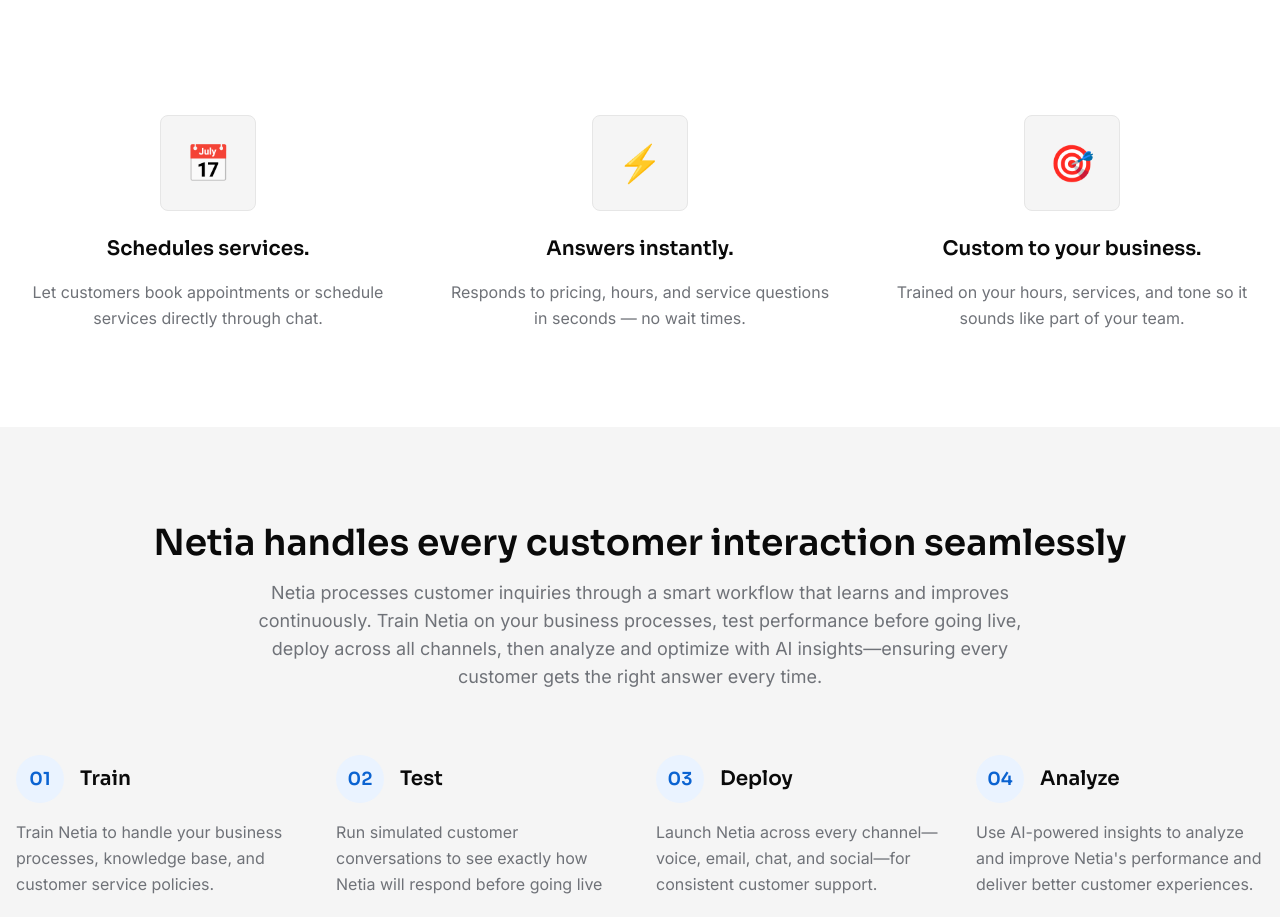
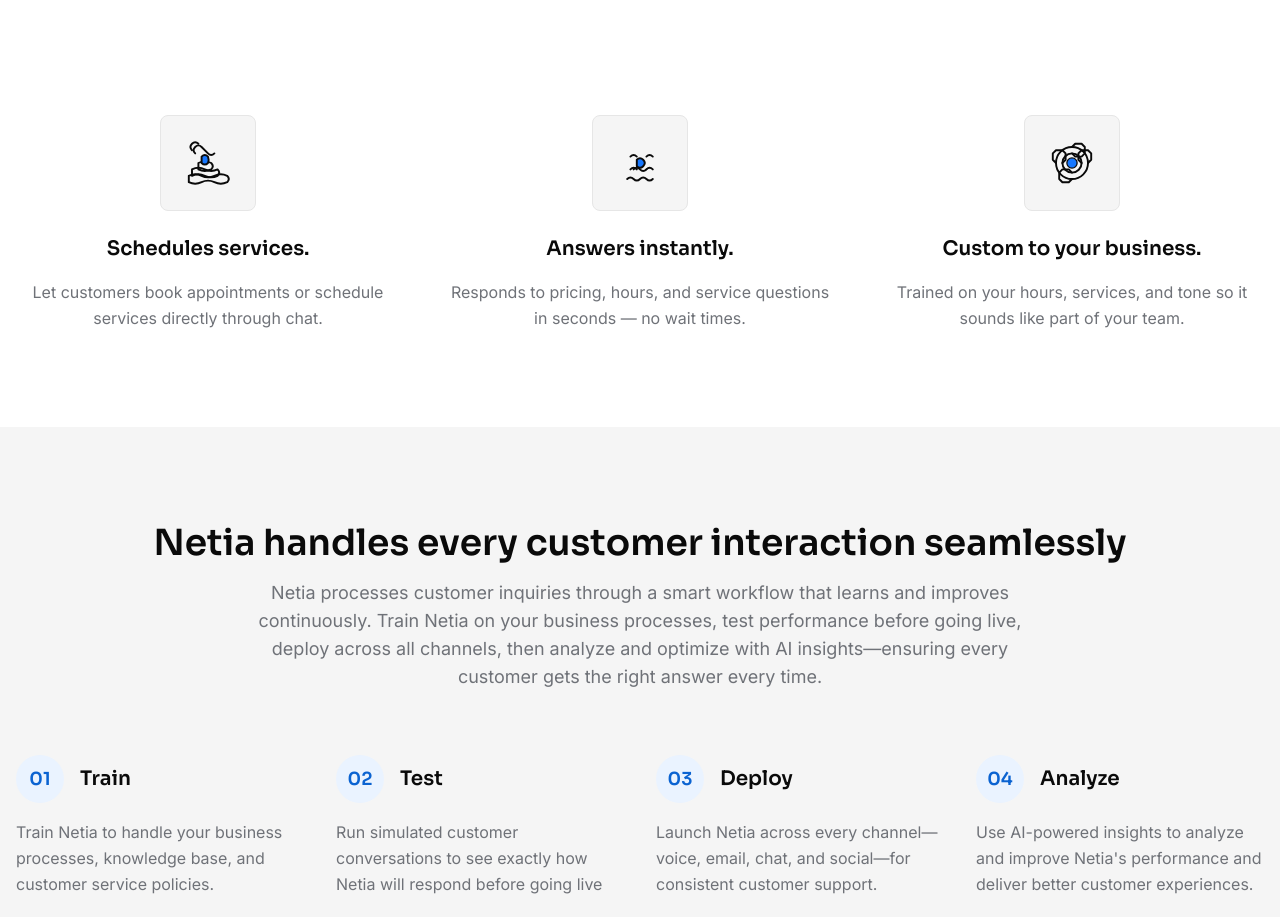
Before and after one commit to cabecaturbo/netiawebsite, a Next.js app: page / in a window 1280 px wide. Shown: the part 780-1697 px from the top of the page. Built offline with nearby package versions, Linux system fonts and the light colour scheme.

Commit message:
Update service icons to minimalist line art style with Netia brand colors

```diff
--- a/components/Features.tsx
+++ b/components/Features.tsx
@@ -3,17 +3,77 @@
     {
       title: "Schedules services.",
       description: "Let customers book appointments or schedule services directly through chat.",
-      icon: "📅"
+      icon: (
+        <svg viewBox="0 0 100 100" className="w-16 h-16">
+          <defs>
+            <style>{`
+              .stone { fill: none; stroke: #0a0a0a; stroke-width: 3; stroke-linecap: round; stroke-linejoin: round; }
+              .stone-filled { fill: #1677ff; stroke: #0a0a0a; stroke-width: 3; stroke-linecap: round; stroke-linejoin: round; }
+            `}</style>
+          </defs>
+          {/* Base stones */}
+          <path className="stone" d="M20 70 Q30 65 40 70 Q50 75 60 70 Q70 65 80 70 Q85 75 80 80 Q70 85 60 80 Q50 75 40 80 Q30 85 20 80 Z" />
+          <path className="stone" d="M25 60 Q35 55 45 60 Q55 65 65 60 Q70 65 65 70 Q55 75 45 70 Q35 65 25 70 Z" />
+          {/* Middle stone */}
+          <path className="stone" d="M35 50 Q45 45 55 50 Q60 55 55 60 Q45 65 35 60 Z" />
+          {/* Top stone with hand placing it */}
+          <path className="stone-filled" d="M40 40 Q45 35 50 40 Q52 45 50 50 Q45 55 40 50 Z" />
+          {/* Hand outline */}
+          <path className="stone" d="M30 35 Q25 30 30 25 Q35 20 40 25 Q45 30 50 35 Q55 40 60 35" strokeWidth="2" />
+          <path className="stone" d="M25 30 Q20 25 25 20 Q30 15 35 20" strokeWidth="2" />
+        </svg>
+      )
     },
     {
       title: "Answers instantly.",
       description: "Responds to pricing, hours, and service questions in seconds — no wait times.",
-      icon: "⚡"
+      icon: (
+        <svg viewBox="0 0 100 100" className="w-16 h-16">
+          <defs>
+            <style>{`
+              .bolt { fill: none; stroke: #0a0a0a; stroke-width: 3; stroke-linecap: round; stroke-linejoin: round; }
+              .bolt-filled { fill: #1677ff; stroke: #0a0a0a; stroke-width: 3; stroke-linecap: round; stroke-linejoin: round; }
+            `}</style>
+          </defs>
+          {/* Lightning bolt base */}
+          <path className="bolt" d="M30 75 Q35 70 40 75 Q45 80 50 75 Q55 70 60 75 Q65 80 70 75" />
+          {/* Lightning bolt middle */}
+          <path className="bolt" d="M40 60 Q45 55 50 60 Q55 65 60 60" />
+          {/* Lightning bolt top with energy burst */}
+          <path className="bolt-filled" d="M45 45 Q50 40 55 45 Q60 50 55 55 Q50 60 45 55 Z" />
+          {/* Energy lines */}
+          <path className="bolt" d="M35 40 Q40 35 45 40" strokeWidth="2" />
+          <path className="bolt" d="M60 40 Q65 35 70 40" strokeWidth="2" />
+          <path className="bolt" d="M35 60 Q40 55 45 60" strokeWidth="2" />
+          <path className="bolt" d="M60 60 Q65 55 70 60" strokeWidth="2" />
+        </svg>
+      )
     },
     {
       title: "Custom to your business.",
       description: "Trained on your hours, services, and tone so it sounds like part of your team.",
-      icon: "🎯"
+      icon: (
+        <svg viewBox="0 0 100 100" className="w-16 h-16">
+          <defs>
+            <style>{`
+              .gear { fill: none; stroke: #0a0a0a; stroke-width: 3; stroke-linecap: round; stroke-linejoin: round; }
+              .gear-filled { fill: #1677ff; stroke: #0a0a0a; stroke-width: 3; stroke-linecap: round; stroke-linejoin: round; }
+              .center { fill: #1677ff; stroke: #0a0a0a; stroke-width: 2; }
+            `}</style>
+          </defs>
+          {/* Outer gear ring */}
+          <circle className="gear" cx="50" cy="50" r="25" />
+          {/* Gear teeth */}
+          <path className="gear" d="M50 25 L55 20 L65 20 L70 25 L70 35 L65 40 L55 40 L50 35" strokeWidth="2" />
+          <path className="gear" d="M75 50 L80 45 L80 35 L75 30 L65 30 L60 35 L60 45 L65 50" strokeWidth="2" />
+          <path className="gear" d="M50 75 L45 80 L35 80 L30 75 L30 65 L35 60 L45 60 L50 65" strokeWidth="2" />
+          <path className="gear" d="M25 50 L20 45 L20 35 L25 30 L35 30 L40 35 L40 45 L35 50" strokeWidth="2" />
+          {/* Inner gear */}
+          <circle className="gear" cx="50" cy="50" r="15" />
+          {/* Center hub */}
+          <circle className="center" cx="50" cy="50" r="8" />
+        </svg>
+      )
     }
   ]
 
```
